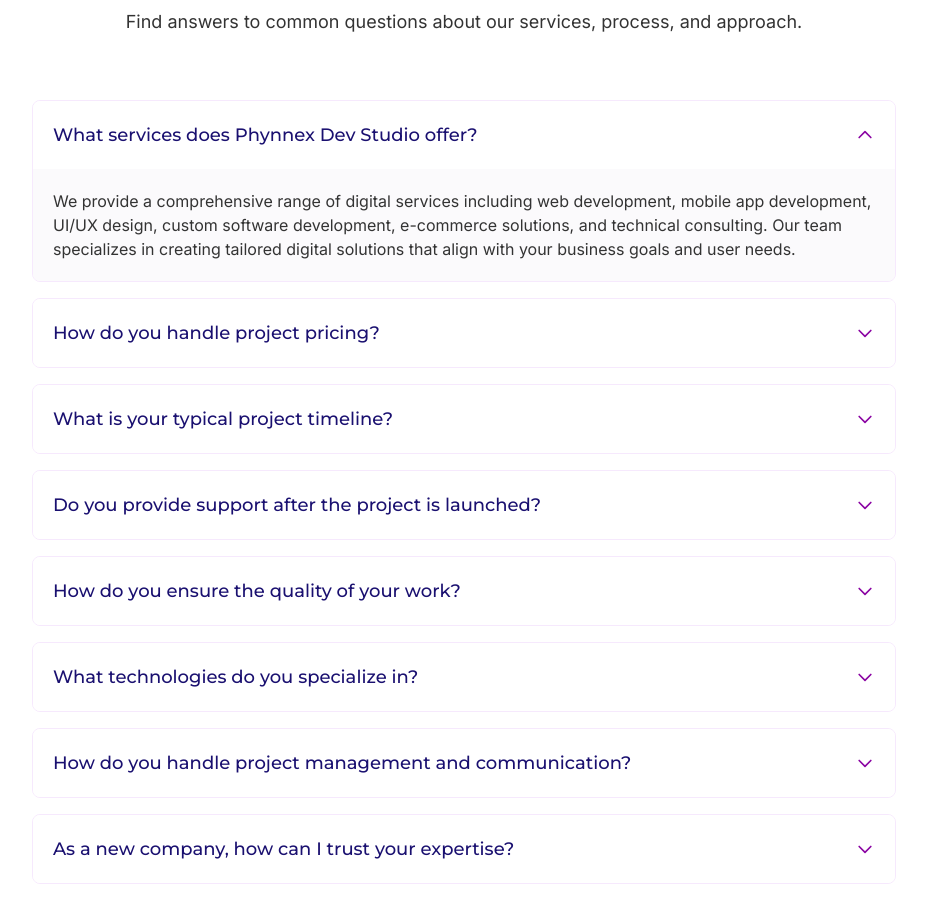
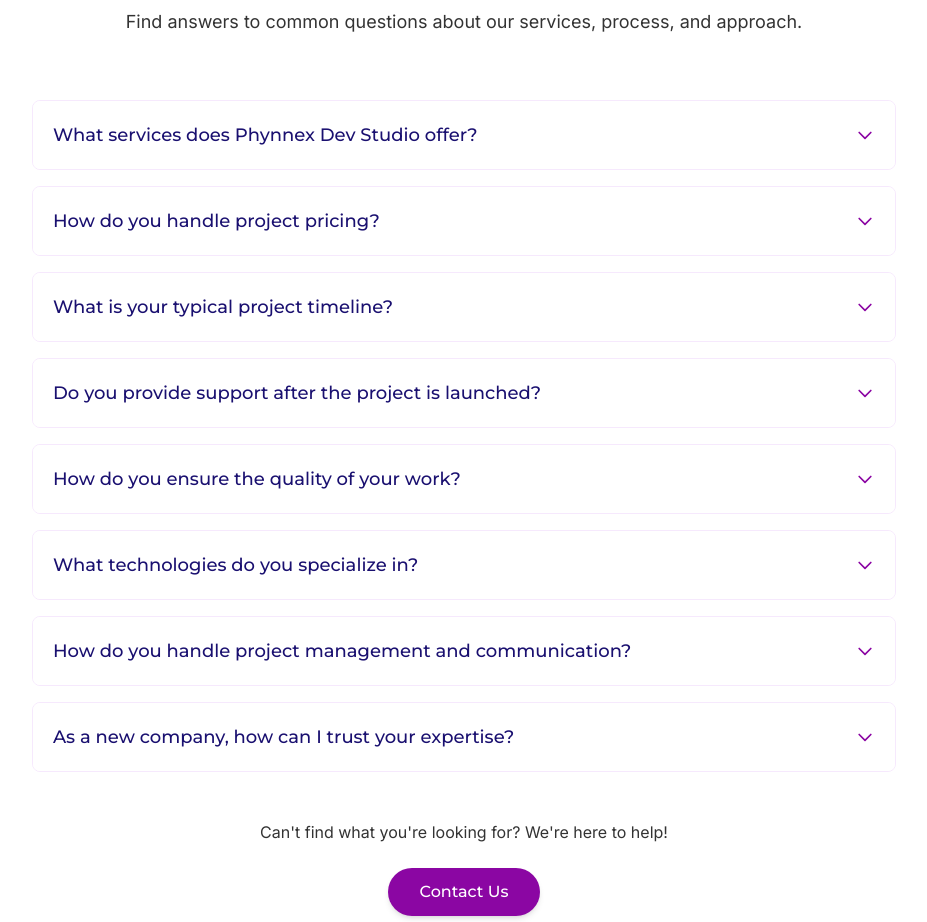
Before and after one commit to Phynnex/phynnex-dev-studio, a Next.js app: page / in a window 1280 px wide. Shown: the part 7020-7942 px from the top of the page, without its empty margins (176-1103 px from the left). Built offline with nearby package versions, Linux system fonts and the light colour scheme.

Commit message:
Fix FAQ state typing

```diff
--- a/src/components/FAQ.tsx
+++ b/src/components/FAQ.tsx
@@ -41,7 +41,7 @@
 interface FAQProps {}
 
 const FAQ = ({}: FAQProps) => {
-  const [openItem, setOpenItem] = useState(0);
+  const [openItem, setOpenItem] = useState<number | null>(null);
 
   const faqItems = [
     {
@@ -78,7 +78,7 @@
     }
   ];
 
-  const toggleItem = (index) => {
+  const toggleItem = (index: number) => {
     setOpenItem(openItem === index ? null : index);
   };
 
```
